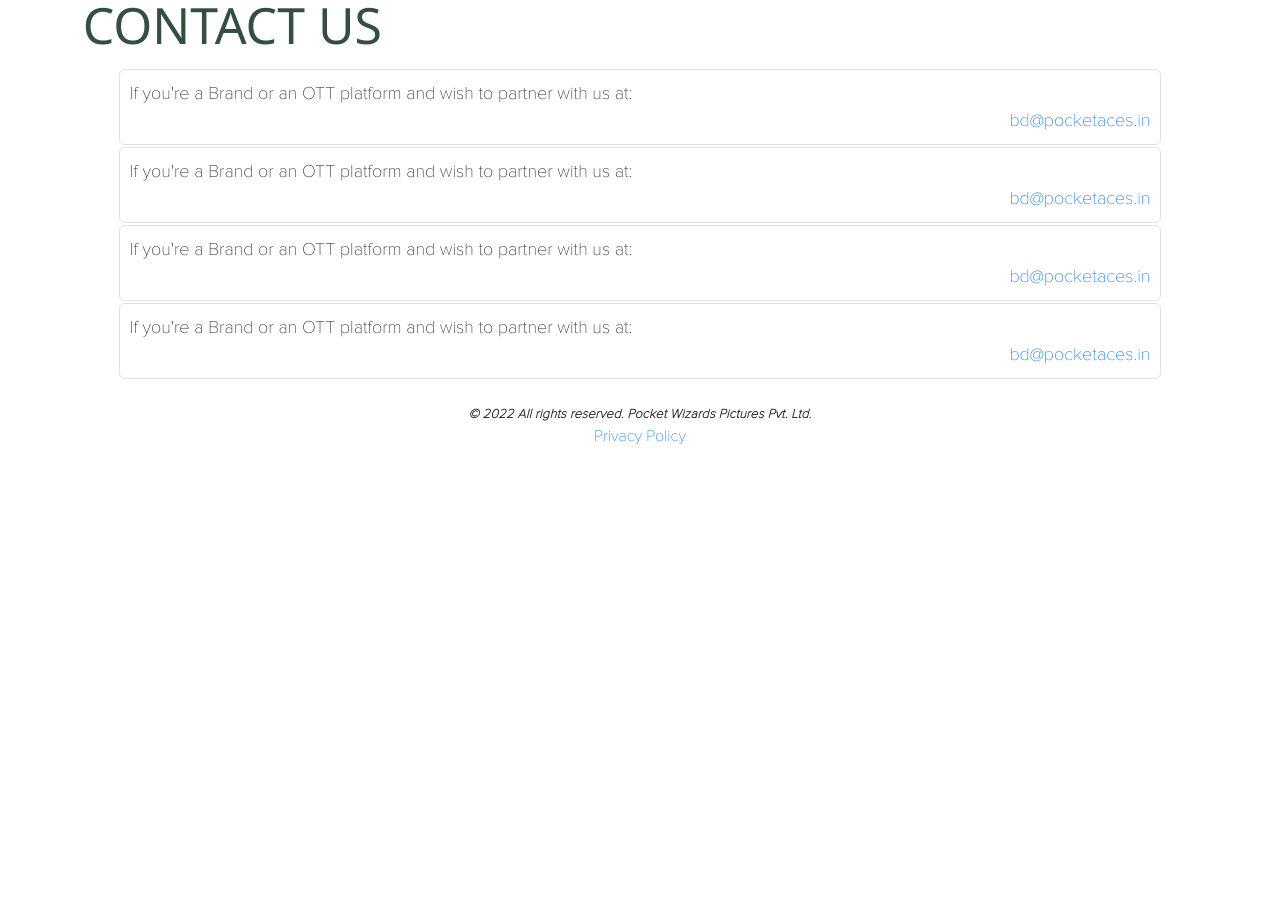
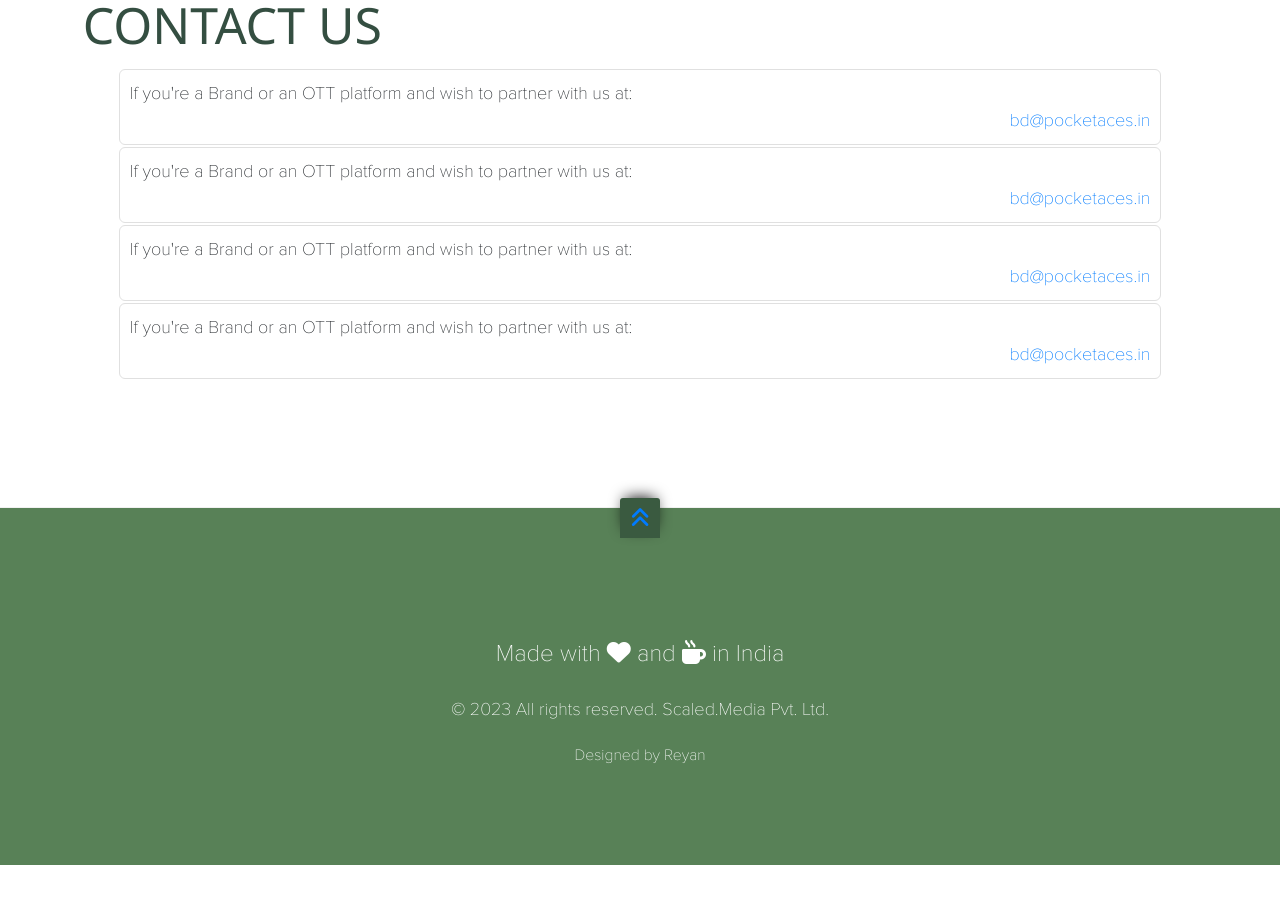
Before and after one commit to Drake343/PocketWizards, a plain HTML site: page index.html in a window 1280 px wide. Shown: the part 8310-9213 px from the top of the page. Before the commit the page ends 9143 px from the top, so only its background shows below. Drawn offline with nearby package versions, Linux system fonts and the light colour scheme.

Commit message:
update footer

```diff
--- a/index.html
+++ b/index.html
@@ -12,6 +12,7 @@
 
     <!-- Bootstrap core CSS -->
     <link rel="stylesheet" href="https://cdn.jsdelivr.net/npm/bootstrap@5.2.3/dist/css/bootstrap.min.css" integrity="sha384-rbsA2VBKQhggwzxH7pPCaAqO46MgnOM80zW1RWuH61DGLwZJEdK2Kadq2F9CUG65" crossorigin="anonymous">
+    <link rel="stylesheet" href="https://cdnjs.cloudflare.com/ajax/libs/font-awesome/6.3.0/css/all.min.css" integrity="sha512-SzlrxWUlpfuzQ+pcUCosxcglQRNAq/DZjVsC0lE40xsADsfeQoEypE+enwcOiGjk/bSuGGKHEyjSoQ1zVisanQ==" crossorigin="anonymous" referrerpolicy="no-referrer" />
 
     <!-- Google Fonts -->
     <link href="https://fonts.googleapis.com/css?family=Open+Sans|Montserrat" rel="stylesheet">
@@ -489,9 +490,21 @@
                         <div class="col-md-1"></div>
 
             </div>
-            <div class="row text-center" style="justify-content: center;"><small>© 2022 All rights reserved. Pocket Wizards Pictures Pvt. Ltd.</small> </div>
-            <div class="row text-center" style="justify-content: center;"> <br/><a href="privacy-policy.html" target="blank"> Privacy Policy</a></div>
 
+        </div>
+
+    </section>
+    <section id="footer">
+        <div >
+            <a class="scroll" href="#page-top" data-anijs="if: scroll, on:window, do: bounceInUp animated, before: scrollReveal, after: removeAnim"><div class="back-top"></div></a>
+            <div class="container">
+                <div class="sixteen columns" data-anijs="if: scroll, on: window, do: rubberBand animated, before: scrollReveal">
+                    <p class="pf an">Made with <i class="fa-solid fa-heart"></i> and <i class="fa-solid fa-mug-hot"></i> in India</p>
+                    <p class="pf">© 2023 All rights reserved. Scaled.Media  Pvt. Ltd.</p>
+
+                    <p class="pf"><small>Designed by Reyan</small></p>
+                </div>
+            </div>
         </div>
     </section>
 
```
